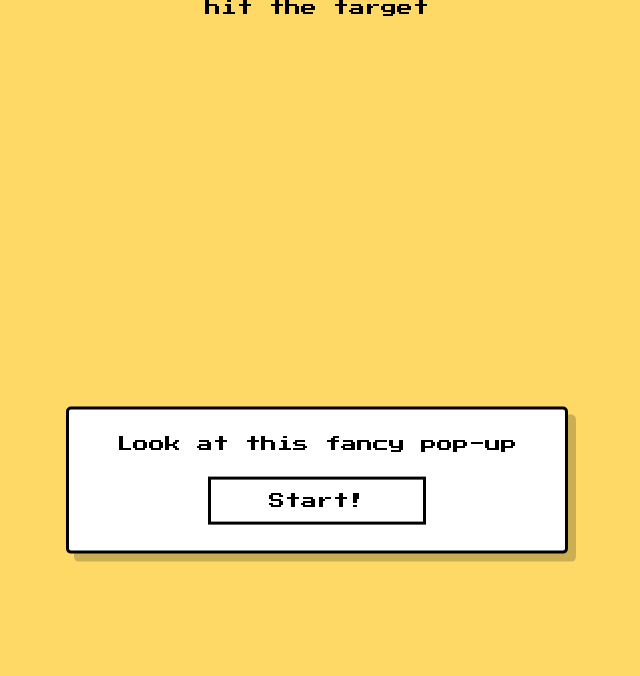
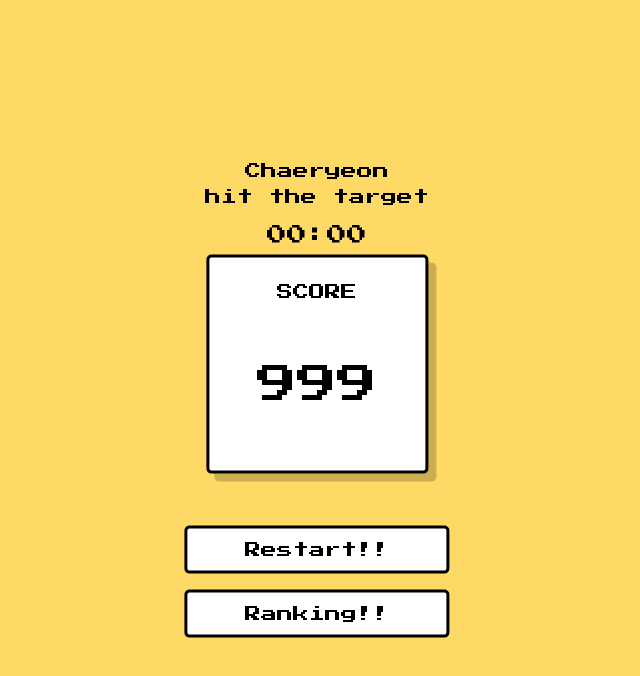
Before and after one commit to chaeryeon823/Embedded-System, a React (Create React App) app in the folder embedded-app/: page /shot in a window 1280 px wide. Shown: the top 676 px of the page, without its empty margins (323-963 px from the left). Built offline with nearby package versions, Linux system fonts and the light colour scheme.

Commit message:
Feat : update Shotpage

```diff
--- a/embedded-app/src/New/Login/ID.jsx
+++ b/embedded-app/src/New/Login/ID.jsx
@@ -35,11 +35,8 @@ const Wrapper=styled.div`
 const Text=styled.p`
     margin:0;
     font-family: 'Press Start 2P', cursive;
-
     margin-bottom:30px;
-
     animation: ${blink} 1s step-end infinite;
-
 `;
 
 const Input=styled.input`
--- a/embedded-app/src/New/Main/Button.jsx
+++ b/embedded-app/src/New/Main/Button.jsx
@@ -5,7 +5,7 @@ import {useNavigate} from "react-router-dom";
 function Button(props) {
 
     const navigate=useNavigate();
-    const {text, radius, page,} = props;
+    const {text, radius, page, margin} = props;
 
     const navClick = () => {
         if(page === 'login') {
@@ -19,7 +19,7 @@ function Button(props) {
     return(
         <Wrapper
             onClick={navClick}
-            style={{borderRadius:radius || "0px",}}>
+            style={{borderRadius:radius || "0px", marginBottom:margin || "0px"}}>
             {`${text}`}
 
         </Wrapper>
@@ -47,6 +47,6 @@ const Wrapper=styled.button`
         transform: translate(0, 0);
     }
 
-    border-radius: ${props => props.radius || '0px'};
+    // border-radius: ${props => props.radius || '0px'};
 `;
 export default Button;
--- a/embedded-app/src/New/Main/Mainpage.jsx
+++ b/embedded-app/src/New/Main/Mainpage.jsx
@@ -10,13 +10,11 @@ function MainPage(props) {
             <TitleText>
                 <Title></Title>
             </TitleText>
-            <Card></Card>
+            <Card>
+            </Card>
             <DetailText>
                 <Text>임베디드 시스템 02분반</Text>
                 <Text>202001814 이지영  202001757 강채련  202001794 안나영</Text>
-                {/* <Text>Embedded Stytem</Text>
-                <Text>React ha gi si ro</Text>
-                <Text>202001757 Kang Chae Ryeon</Text> */}
             </DetailText>
         </Wrapper>
     )
--- a/embedded-app/src/New/Shot/ShotCard.jsx
+++ b/embedded-app/src/New/Shot/ShotCard.jsx
@@ -1,6 +1,28 @@
 import React from "react";
-
+import styled from "styled-components";
+import Message from "../Main/Message";
 function ShotCard(props) {
-
+    return(
+        <Wrapper>
+            <Message text="SCORE"></Message>
+            <Text>999</Text>
+        </Wrapper>
+    )
 }
+const Text=styled.p`
+    font-family: 'Press Start 2P', cursive;
+    font-size:40px;
+`;
+const Wrapper=styled.div`
+    width: auto;
+    display: inline-flex;
+    flex-direction: column;
+    align-items: center;
+    padding: 1.6rem 3rem;
+    border: 3px solid black;
+    border-radius: 5px;
+    background: white;
+    box-shadow: 8px 8px 0 rgba(0, 0, 0, 0.2);
+    margin-bottom: 3.25rem;
+`;
 export default ShotCard;
--- a/embedded-app/src/New/Shot/Shotpage.jsx
+++ b/embedded-app/src/New/Shot/Shotpage.jsx
@@ -1,31 +1,54 @@
 import React from "react";
 import styled from "styled-components";
-import Card from "../Main/Card";
+import ShotCard from "./ShotCard";
+import Button from "../Main/Button";
 function Shotpage(props) {
     return(
         <Wrapper>
             <Content>
+                <IDText>Chaeryeon</IDText>
                 <Text>hit the target</Text>
-                <Card></Card>
+                <TimeText> 00:00</TimeText>
+                <ShotCard></ShotCard>
+                <Button text="Restart!!" radius="5px" page="login" margin="1rem" ></Button>
+                <Button text="Ranking!!" radius="5px" page="login" ></Button>
             </Content>
         </Wrapper>
     )
 }
+const IDText=styled.p`
+    margin:0;
+    font-family: 'Press Start 2P', cursive;
+    margin-bottom: 0.625rem;
+`;
+const TimeText=styled.div`
+    margin:0;
+    font-family: 'Press Start 2P', cursive;
+    font-size:1.25rem;
+    margin-bottom: 0.625rem;
+
+
+`;
 const Content=styled.div`
     display:flex;
-    justify-content:center;
+    flex-direction: column;
+    align-items: center;
+
+    position: absolute;
+    left: 50%;
+    top: 50%;
+    transform: translate(-50%, -50%);
 
 `;
 const Text=styled.p`
     margin:0;
     font-family: 'Press Start 2P', cursive;
+    margin-bottom: 1.25rem;
 `;
 const Wrapper=styled.div`
     background-color:#ffd966;
     width:100vw;
     height:100vh;
-
-
 `;
 
 
```
